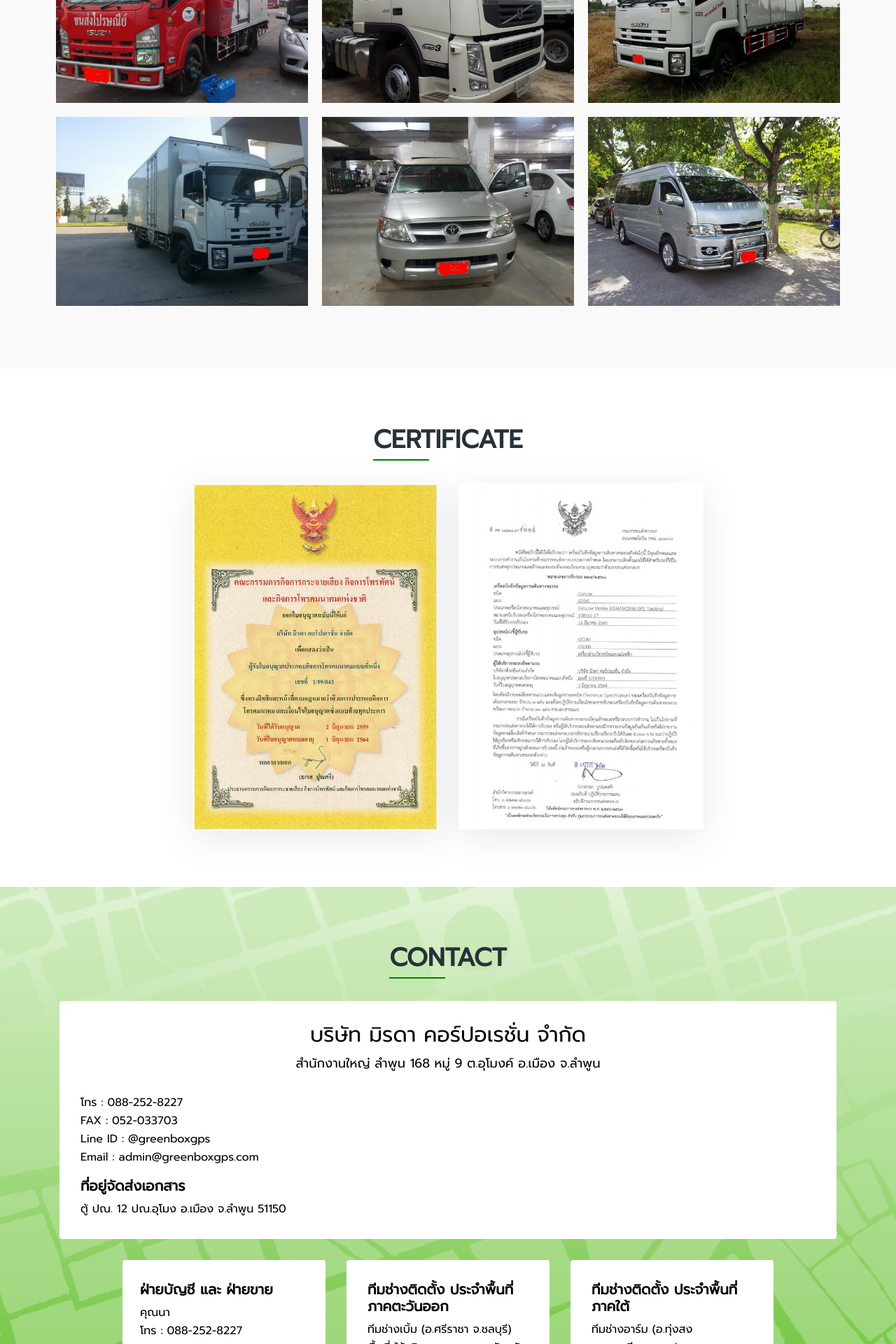
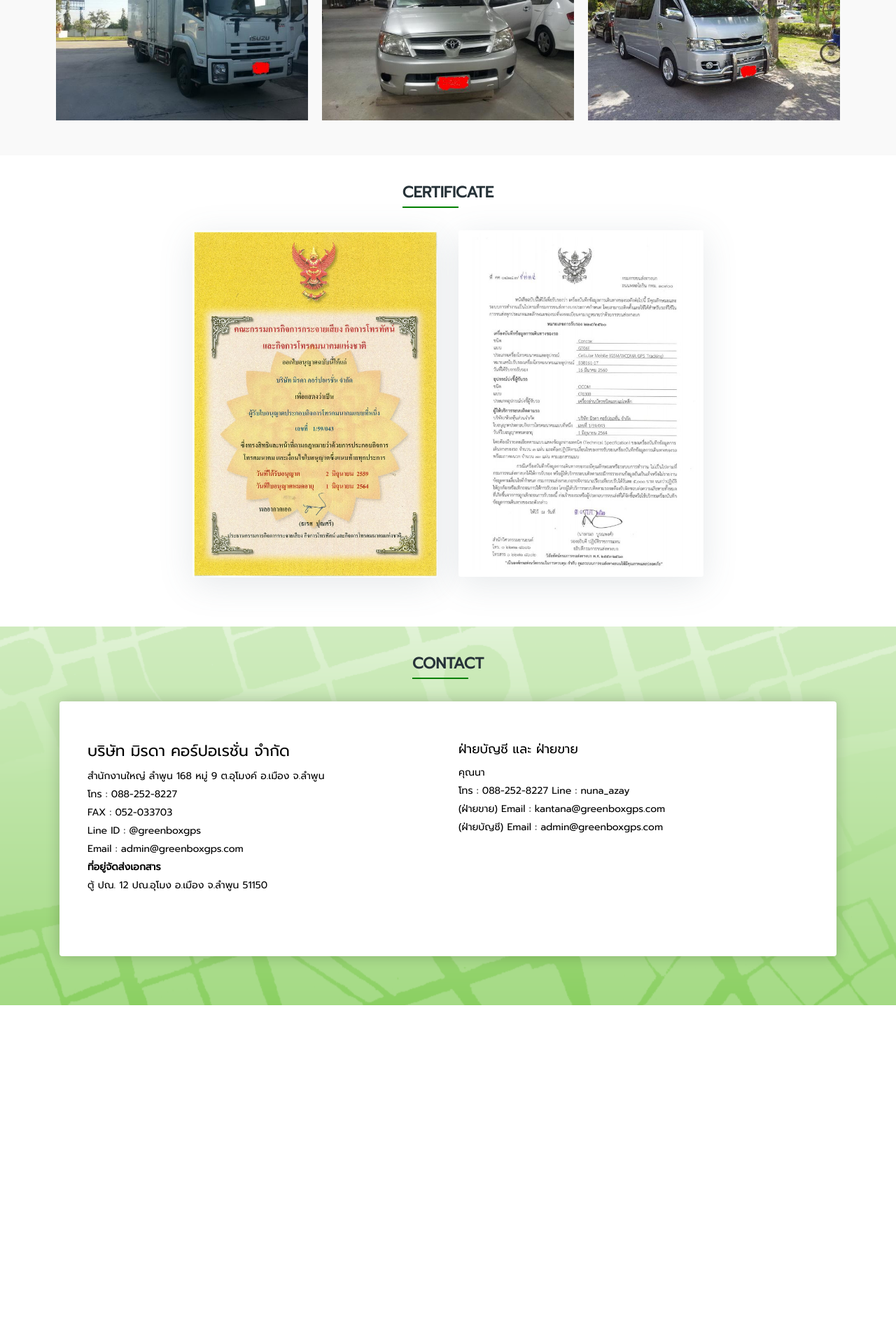
Before and after one commit to topmanaja123/greenboxgps, a PHP site: page / in a window 1280 px wide. Shown: the part 2560-4480 px from the top of the page at 70% size. After the commit the page ends 3996 px from the top, so only its background shows below. Run offline with PHP 8.4, Linux system fonts and the light colour scheme; some web fonts are replaced.

Commit message:
Update Responsive & Contact

```diff
--- a/css/main.css
+++ b/css/main.css
@@ -92,7 +92,7 @@ a:not([href]):not([tabindex]):focus, a:not([href]):not([tabindex]):hover {
    2.1 Section Title
    ========================================================================== */
 .section {
-  padding: 80px 0;
+  padding: 40px 0;
 }
 
 .section-header {
@@ -2129,7 +2129,13 @@ textarea {
 }
 
 .subscribe-form .sub-title h3 {
-  font-size: 30px;
+  font-size: 22px;
+  margin-bottom: 10px;
+  position: relative;
+  font-weight: 500;
+}
+.subscribe-form .sub-title h4 {
+  font-size: 18px;
   margin-bottom: 10px;
   position: relative;
   font-weight: 500;
@@ -2195,13 +2201,13 @@ textarea {
 }
 
 #subscribe .sub-item-box .text-box h4 {
-  font-size: 20px;
+  font-size: 18px;
   font-weight: 500;
   font-weight: bold;
 }
 
 #subscribe .sub-item-box .text-box p {
-  font-size: 16px;
+  font-size: 14px;
   margin-bottom: 0;
   color: #000000;
 }
--- a/css/myCSS.css
+++ b/css/myCSS.css
@@ -195,3 +195,12 @@
     position: relative;
 
   }
+
+
+  .subscribe-form .sub-title p {
+    font-size: 14px;
+  }
+
+  .f-bold {
+    font-weight: bold;
+  }
--- a/css/responsive.css
+++ b/css/responsive.css
@@ -1,4 +1,6 @@
-@media (min-width: 768px) and (max-width: 1024px) {
+/* Desktop  */
+@media (min-width: 768px) {
+
   .section-header .section-title {
     font-size: 22px;
   }
@@ -40,7 +42,11 @@
     font-size: 22px;
   }
   #carousel-area .carousel-item .carousel-caption h2 {
-    font-size: 50px;
+    font-size: 35px;
+  }
+  #carousel-area .carousel-item .carousel-caption h1 {
+    /* color: red; */
+    font-size: 40px;
   }
   .call-action .cta-trial h3 {
     font-size: 18px;
@@ -96,8 +102,8 @@
     margin-top: 30px;
   }
 }
-
-@media (max-width: 640px) {
+/* Tablet  */
+@media (max-width: 767px) {
   .controls .btn {
     padding: 10px 24px;
   }
@@ -109,10 +115,15 @@
     padding-left: 30px;
     padding-right: 30px;
   }
-  .navbar-expand-md .navbar-brand, .navbar-expand-md .navbar-toggler {
+  .navbar-expand-md .navbar-brand,
+  .navbar-expand-md .navbar-toggler {
     margin: 12px 15px;
   }
-  .navbar-expand-md .navbar-nav .active > .nav-link, .navbar-expand-md .navbar-nav .nav-link.active, .navbar-expand-md .navbar-nav .nav-link.active::before, .navbar-expand-md .navbar-nav .nav-link.open, .navbar-expand-md .navbar-nav .open > .nav-link {
+  .navbar-expand-md .navbar-nav .active > .nav-link,
+  .navbar-expand-md .navbar-nav .nav-link.active,
+  .navbar-expand-md .navbar-nav .nav-link.active::before,
+  .navbar-expand-md .navbar-nav .nav-link.open,
+  .navbar-expand-md .navbar-nav .open > .nav-link {
     background: #ddd;
   }
   .navbar-expand-md .navbar-nav .nav-link {
@@ -130,15 +141,23 @@
   #carousel-area .carousel-item .carousel-caption {
     top: 40%;
   }
+  #carousel-area .carousel-item img {
+    /* width: 100%; */
+    /* height: 200px; */
+  }
   #carousel-area .carousel-item .carousel-caption h3 {
     font-size: 16px;
   }
   #carousel-area .carousel-item .carousel-caption h2 {
     font-size: 22px;
   }
+  #carousel-area .carousel-item .carousel-caption h1 {
+    font-size: 30px;
+  }
   #carousel-area .carousel-item .carousel-caption h4 {
     font-size: 14px;
   }
+
   #carousel-area .carousel-item .carousel-caption .btn {
     margin: 8px 5px;
     padding: 7px 16px;
@@ -223,7 +242,7 @@
     float: left !important;
   }
 }
-
+/* Mobile */
 @media (min-width: 320px) and (max-width: 480px) {
   .navbar-toggleable-sm > .container {
     width: 100%;
@@ -239,10 +258,15 @@
   .bg-faded {
     background: #fff !important;
   }
-  .navbar-expand-md .navbar-brand, .navbar-expand-md .navbar-toggler {
+  .navbar-expand-md .navbar-brand,
+  .navbar-expand-md .navbar-toggler {
     margin: 12px 15px;
   }
-  .navbar-expand-md .navbar-nav .active > .nav-link, .navbar-expand-md .navbar-nav .nav-link.active, .navbar-expand-md .navbar-nav .nav-link.active::before, .navbar-expand-md .navbar-nav .nav-link.open, .navbar-expand-md .navbar-nav .open > .nav-link {
+  .navbar-expand-md .navbar-nav .active > .nav-link,
+  .navbar-expand-md .navbar-nav .nav-link.active,
+  .navbar-expand-md .navbar-nav .nav-link.active::before,
+  .navbar-expand-md .navbar-nav .nav-link.open,
+  .navbar-expand-md .navbar-nav .open > .nav-link {
     background: #f1f1f1;
   }
   .navbar-expand-md .navbar-nav .nav-link {
@@ -271,11 +295,17 @@
   #carousel-area .carousel-item .carousel-caption {
     top: 40%;
   }
+  #carousel-area .carousel-item .carousel-caption h1 {
+    font-size: 20px;
+  }
+  #carousel-area .carousel-item .carousel-caption h2 {
+    font-size: 18px;
+  }
   #carousel-area .carousel-item .carousel-caption h3 {
     font-size: 13px;
   }
-  #carousel-area .carousel-item .carousel-caption h2 {
-    font-size: 18px;
+  #carousel-area .carousel-item .carousel-caption h4 {
+    font-size: 11px;
   }
   #carousel-area .carousel-item .carousel-caption h4 {
     font-size: 11px;
@@ -286,10 +316,12 @@
     text-transform: capitalize;
     font-size: 14px;
   }
-  #carousel-area .carousel-control-next i, #carousel-area .carousel-control-prev i {
+  #carousel-area .carousel-control-next i,
+  #carousel-area .carousel-control-prev i {
     background: transparent !important;
   }
-  #carousel-area .carousel-control-next i:hover, #carousel-area .carousel-control-prev i:hover {
+  #carousel-area .carousel-control-next i:hover,
+  #carousel-area .carousel-control-prev i:hover {
     background: transparent !important;
     border: none !important;
   }
--- a/index.php
+++ b/index.php
@@ -83,17 +83,16 @@
                     <div class="carousel-item active">
                         <img src="img/slider/BG.png" alt="">
                         <div class="carousel-caption text-left">
-                            <h2 class="wow fadeInRight" data-wow-delay="0.2s">จำหน่าย GPS</h1>
+                            <h1 class="wow fadeInRight" data-wow-delay="0.2s">จำหน่าย GPS</h1>
                             <h1 class="wow fadeInRight" data-wow-delay="0.4s">VT900 (เครื่องเปล่า) ราคาส่ง</h1>
-                                <h4 class="wow fadeInRight" data-wow-delay="0.6s">ติดตั้งเอง สะดวก รวดเร็ว ง่าย ถูกกว่า
-                                    ไม่ต้องรอช่าง</h4>
-                                <h4 class="wow fadeInUp" data-wow-delay="0.8s">รับประกันเครื่อง 1 เดือน</h4>
-                                <h5 class="wow fadeInUp text-red" data-wow-delay="1s"> (งดขายเครื่องเปล่า
+                            <h3 class="wow fadeInRight" data-wow-delay="0.6s">ติดตั้งเอง สะดวก รวดเร็ว ง่าย ถูกกว่า
+                                ไม่ต้องรอช่าง</h3>
+                            <h3 class="wow fadeInUp" data-wow-delay="0.8s">รับประกันเครื่อง 1 เดือน</h3>
+                            <h3 class="wow fadeInUp text-red" data-wow-delay="1s"> (งดขายเครื่องเปล่า
                                 เฉพาะช่วงเดือนต่อทะเบียน)
                                 </h5>
                                 <a href="http://vt900gps.lnwshop.com/" target="_BRANK"
-                                    class="btn btn-lg btn-common1 btn-effect wow flipInY"
-                                    data-wow-delay="1.4s">หน้าเว็บ</a>
+                                    class="btn btn-lg btn-border wow fadeInRight" data-wow-delay="1.4s">หน้าเว็บ</a>
                         </div>
                     </div>
                     <!-- <div class="carousel-item">
@@ -656,12 +655,13 @@
                 <div class="col-lg-4 col-md-6 col-xs-12 blog-item ">
                     <!-- Blog Item Starts -->
                     <div class="blog-item-wrapper">
-                    <a href="certificate/22222.pdf" target="_blank"><div class="blog-item-img">
+                        <a href="certificate/22222.pdf" target="_blank">
+                            <div class="blog-item-img">
                                 <!-- <a href="single-post.html"> -->
-                            <img src="img/certificate/cer2.jpg"
-                                    alt="">
+                                <img src="img/certificate/cer2.jpg" alt="">
                                 <!-- </a> -->
-                        </div></a>
+                            </div>
+                        </a>
                     </div>
                     <!-- Blog Item Wrapper Ends-->
                 </div>
@@ -670,55 +670,35 @@
     </section>
     <!-- blog Section End -->
 
-
     <!-- Subcribe Section Start -->
     <div id="subscribe" class="section">
         <div class="container">
             <div class="section-header">
-                <h2 class="section-title ">contact</h2>
-                <!-- <span>Works</span> -->
-                <!-- <p class="section-subtitle">Lorem ipsum dolor sit amet, consectetur adipisicing elit. Dignissimos debitis.</p> -->
+                <h2 class="section-title">Contact</h2>
             </div>
-            <div class="row justify-content-center">
+            <div class="row justify-content-between">
                 <div class="col-lg-12 col-md-12 col-xs-12">
-                    <div class="sub-item-box">
                     <div class="subscribe-form">
-                            <div class="sub-title text-center">
+                        <div class="form-wrapper">
+                            <div class="sub-title row">
+                                <div class="col-sm-12 col-md-6 col-lg-6">
+
                                     <h3>บริษัท มิรดา คอร์ปอเรชั่น จำกัด</h3>
                                     <p>สำนักงานใหญ่ ลำพูน 168 หมู่ 9 ต.อุโมงค์ อ.เมือง จ.ลำพูน</p>
+                                    <p>โทร : 088-252-8227</p>
+                                    <p>FAX : 052-033703</p>
+                                    <p>Line ID : @greenboxgps</p>
+                                    <p>Email : admin@greenboxgps.com</p>
+                                    <p class="f-bold">ที่อยู่จัดส่งเอกสาร</p>
+                                    <p>ตู้ ปณ. 12 ปณ.อุโมง อ.เมือง จ.ลำพูน 51150</p>
                                 </div>
-                            <div class="text-detail">
-                                <p>โทร : <a href="tel:0882528227" target="_blank" style="color : black">
-                                        088-252-8227</a></p>
-                                <p>FAX : 052-033703</p>
-                                <p>Line ID : <a href="http://line.me/ti/p/~@greenboxgps">@greenboxgps</a>
-                                </p>
-                                <p>Email : <a href="mailto:admin@greenboxgps.com">admin@greenboxgps.com</a>
-                                </p>
-
-                                <h5 class="mt-3">ที่อยู่จัดส่งเอกสาร </h5>
-                                <p>ตู้ ปณ. 12 ปณ.อุโมง อ.เมือง จ.ลำพูน 51150 </p>
-                            </div>
-                        </div>
-                    </div>
-                </div>
-            </div>
-        </div>
-
-        <div class="container-fluid">
-            <div class="row justify-content-center">
-                <div class="col-lg-3">
-                    <div class="sub-item-box">
-                        <div class="subscribe-form">
-                            <div class="form-row">
-
-                                <div class="text-detail">
+                                <div class="col-sm-12 col-md-6 col-lg-6">
                                     <h4>ฝ่ายบัญชี และ ฝ่ายขาย</h4>
                                     <p>คุณนา</p>
-                                    <p>โทร : <a href="tel:0882528227" target="_blank"
-                                            style="color : black">088-252-8227</a>
+                                    <p>โทร : <a href="tel:0882528227" target="_blank" style="color : black">088-252-8227
+                                            Line : <a href="http://line.me/ti/p/~nuna_azay">nuna_azay</a></a>
                                     </p>
-                                    <p>Line ID : <a href="http://line.me/ti/p/~nuna_azay">nuna_azay</a></p>
+                                    <p></p>
                                     <p>(ฝ่ายขาย) Email : <a
                                             href="mailto:kantana@greenboxgps.com">kantana@greenboxgps.com</a>
                                     </p>
@@ -726,72 +706,15 @@
                                     <p>(ฝ่ายบัญชี) Email : <a
                                             href="mailto:admin@greenboxgps.com">admin@greenboxgps.com</a>
                                     </p>
-
+                                </div>
+                            </div>
                         </div>
 
                     </div>
                 </div>
             </div>
-
-                </div>
-
-                <div class="col-lg-3 col-md-6 col-xs-12">
-                    <div class="sub-item-box">
-                        <div class="subscribe-form">
-
-                            <div class="text-detail">
-                                <h4>ทีมช่างติดตั้ง ประจำพื้นที่ภาคตะวันออก</h4>
-                                <p>ทีมช่างเบิ้ม (อ.ศรีราชา จ.ชลบุรี)</p>
-                                <p>พื้นที่ ให้บริการ คลอบคลุม จังหวัด</p>
-                                <p>ชลบุรี ระยอง จันทบุรี ตราด สระแก้ว ปราจีนบุรี นครนายก สระบุรี ฉะเชิงเทรา
-                                    สมุทรปราการ
-                                    นนทบุรี ปทุมธานี นครปฐม ราชบุรี อยุธยา</p>
-                                <p>โทร : <a href="tel:0966725528" target="_blank" style="color : black">096-672-5528</a>
-                                </p>
         </div>
     </div>
-                    </div>
-                </div>
-                <div class="col-lg-3 col-md-6 col-xs-12">
-                    <div class="sub-item-box">
-                        <div class="subscribe-form">
-
-                            <div class="text-detail">
-                                <h4>ทีมช่างติดตั้ง ประจำพื้นที่ภาคใต้</h4>
-                                <p>ทีมช่างอาร์ม (อ.ทุ่งสง จ.นครศรีธรรมราช)</p>
-                                <p>พื้นที่ ให้บริการ คลอบคลุม จังหวัด</p>
-                                <p>ตรัง สงขลา หาดใหญ่ กระบี่ สุราษฎร์ธานี นครศรีธรรมราช ชุมพรบางอำเภอ</p>
-                                <p color='black'>โทร : <a href="tel:0935438827" target="_blank"
-                                        style="color : black">093-543-8827</a></p>
-                            </div>
-                        </div>
-                    </div>
-                </div>
-
-                <div class="col-lg-6 col-md-6 col-xs-12">
-                    <div class="subscribe-form text-center">
-                    <a href="https://www.facebook.com/thaigps199/" target="_blank"><div class="btn btn-common1 btn-effect">
-                          facebook
-                        </div></a>
-
-                        <a href="http://line.me/ti/p/~@greenboxgps" target="_blank"><div class="icon color-4 btn btn-common1 btn-effect">
-                          line@
-                        </div></a>
-                    </div>
-
-                </div>
-            </div>
-
-        </div>
-
-
-
-
-
-    </div>
-
-    </div>
-
     <!-- Subcribe Section End -->
     </footer>
     <!-- Footer Section End -->
```
Also changed, not shown: otherpage/transfer.html (renamed from otherpage/transfer.php), otherpage/vouch.html (renamed from otherpage/vouch.php). Lines whose indentation alone changed are shown as unchanged.
